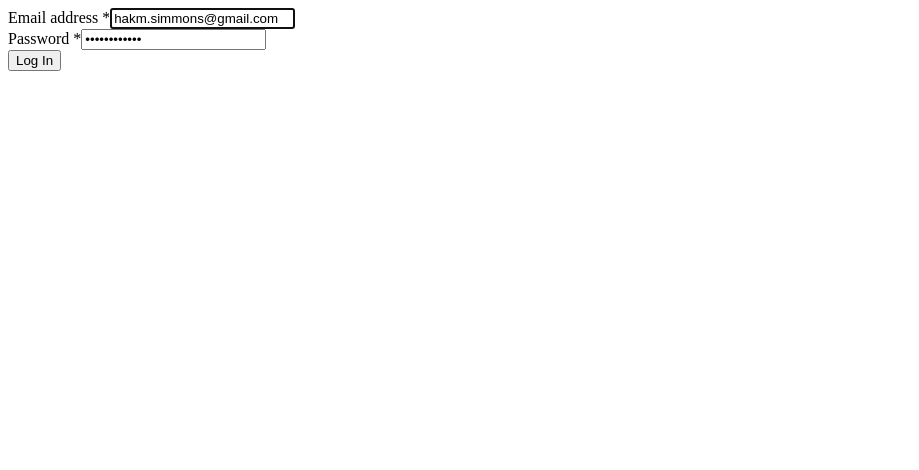
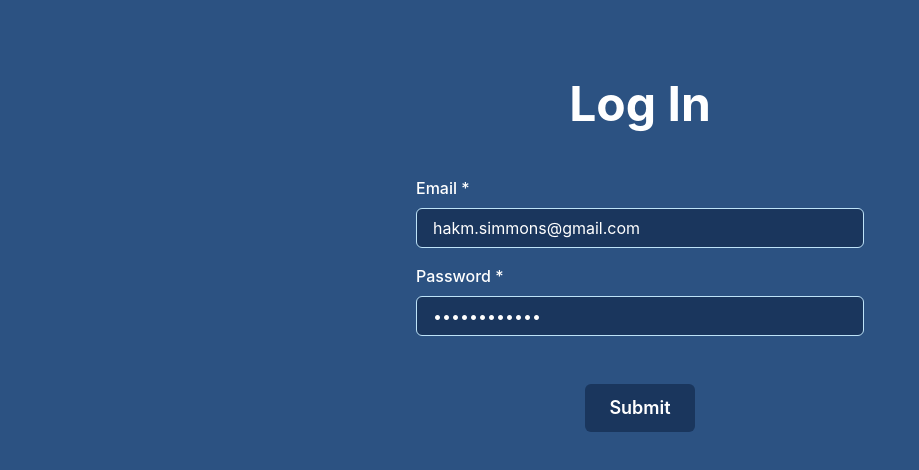
Before and after one commit to clairox/firebase-auth-test, a React (Vite) app in the folder client/: page /login in a window 1280 px wide. Shown: the top 470 px of the page, without its empty margins (0-919 px from the left). Built offline with nearby package versions, Linux system fonts and the light colour scheme; no server answers.

Commit message:
feat: use Chakra UI style components

```diff
--- a/client/package.json
+++ b/client/package.json
@@ -10,9 +10,13 @@
 		"preview": "vite preview"
 	},
 	"dependencies": {
+		"@chakra-ui/react": "^2.8.2",
+		"@emotion/react": "^11.11.4",
+		"@emotion/styled": "^11.11.0",
 		"@hookform/resolvers": "^3.3.4",
 		"axios": "^1.6.7",
 		"firebase": "^10.8.1",
+		"framer-motion": "^11.0.8",
 		"react": "^18.2.0",
 		"react-dom": "^18.2.0",
 		"react-firebase-hooks": "^5.1.1",
--- a/client/src/components/Button.tsx
+++ b/client/src/components/Button.tsx
@@ -1,12 +1,7 @@
-import { FunctionComponent, ReactNode } from 'react'
+import { Button as Btn, ButtonProps, ComponentWithAs } from '@chakra-ui/react'
 
-type ButtonProps = {
-	onClick: () => void
-	children: ReactNode
-}
-
-const Button: FunctionComponent<ButtonProps> = ({ onClick, children }) => {
-	return <button onClick={onClick}>{children}</button>
+const Button: ComponentWithAs<'button', ButtonProps> = props => {
+	return <Btn {...props} bg="blue.900" color="white" size="lg" _hover={{ bg: 'blue.1000' }} />
 }
 
 export default Button
--- /dev/null
+++ b/client/src/components/Input.tsx
@@ -0,0 +1,13 @@
+import { ComponentWithAs, InputProps, Input as Ipt } from '@chakra-ui/react'
+import { RefCallBack } from 'react-hook-form'
+
+type Props = InputProps & {
+	innerref: RefCallBack
+}
+
+const Input: ComponentWithAs<'input', Props> = props => {
+	const { innerref, ...rest } = props
+	return <Ipt {...rest} ref={innerref} variant="filled" bg="blue.900" borderWidth="thin" borderColor="blue.100" focusBorderColor="blue.300" _hover={{ bg: 'blue.1000' }} _focus={{ bg: 'blue.1000' }} />
+}
+
+export default Input
--- a/client/src/components/LoginForm/Form.tsx
+++ b/client/src/components/LoginForm/Form.tsx
@@ -1,33 +1,45 @@
 import { SubmitHandler, useFormContext } from 'react-hook-form'
 import { LoginFormSchemaType } from './types/schema'
 import { FunctionComponent } from 'react'
+import { ButtonGroup, Center, FormControl, FormLabel, Heading, VStack } from '@chakra-ui/react'
+import Button from '../Button'
+import Input from '../Input'
 
 type LoginFormProps = {
 	onSubmit: SubmitHandler<LoginFormSchemaType>
+	loading: boolean
 }
 
-const Form: FunctionComponent<LoginFormProps> = ({ onSubmit }) => {
+const Form: FunctionComponent<LoginFormProps> = ({ onSubmit, loading }) => {
 	const { register, handleSubmit } = useFormContext<LoginFormSchemaType>()
 
+	const { ref: emailRef, ...emailRegister } = register('email', { required: true })
+	const { ref: passwordRef, ...passwordRegister } = register('password', { required: true })
+
 	return (
-		<form className="form" onSubmit={handleSubmit(onSubmit)}>
-			{/* Email Input */}
-			<div className="form-group">
-				<label className="form-label" htmlFor="email-input">
-					Email address *
-				</label>
-				<input {...register('email', { required: true })} type="email" className="text-input" id="email" aria-required="true" autoFocus />
-			</div>
+		<Center as="form" w="100%" onSubmit={handleSubmit(onSubmit)}>
+			<VStack spacing="4" w="md">
+				<Heading size="2xl" mb="8">
+					Log In
+				</Heading>
+				{/* Email Input */}
+				<FormControl>
+					<FormLabel htmlFor="email-input">Email *</FormLabel>
+					<Input {...emailRegister} innerref={emailRef} type="email" id="email" aria-required="true" />
+				</FormControl>
 
-			{/* Password Input  */}
-			<div className="form-group">
-				<label className="form-label" htmlFor="passwordInput">
-					Password *
-				</label>
-				<input {...register('password', { required: true })} type="password" className="text-input" id="password" aria-required="true" />
-			</div>
-			<button type="submit">Log In</button>
-		</form>
+				{/* Password Input  */}
+				<FormControl>
+					<FormLabel htmlFor="passwordInput">Password *</FormLabel>
+					<Input {...passwordRegister} innerref={passwordRef} type="password" id="password" aria-required="true" />
+				</FormControl>
+				<ButtonGroup mt="8">
+					<Button type="submit" isLoading={loading} loadingText="Submitting">
+						Submit
+					</Button>
+				</ButtonGroup>
+			</VStack>
+		</Center>
 	)
 }
 
--- a/client/src/components/LoginForm/index.tsx
+++ b/client/src/components/LoginForm/index.tsx
@@ -6,9 +6,11 @@ import Form from './Form'
 import { signInWithEmailAndPassword } from 'firebase/auth'
 import { auth } from '../../lib/firebase'
 import { useNavigate } from 'react-router-dom'
+import { useState } from 'react'
 
 const LoginFormWrapper = () => {
 	const navigate = useNavigate()
+	const [loading, setLoading] = useState(false)
 
 	const formMethods = useForm<LoginFormSchemaType>({
 		resolver: zodResolver(LoginFormSchema),
@@ -19,6 +21,7 @@ const LoginFormWrapper = () => {
 	})
 
 	const onSubmit: SubmitHandler<LoginFormSchemaType> = async (data): Promise<void> => {
+		setLoading(true)
 		try {
 			const { email, password } = data
 
@@ -31,7 +34,7 @@ const LoginFormWrapper = () => {
 
 	return (
 		<FormProvider {...formMethods}>
-			<Form onSubmit={onSubmit} />
+			<Form onSubmit={onSubmit} loading={loading} />
 		</FormProvider>
 	)
 }
--- a/client/src/components/SignupForm/Form.tsx
+++ b/client/src/components/SignupForm/Form.tsx
@@ -1,33 +1,45 @@
 import { SubmitHandler, useFormContext } from 'react-hook-form'
 import { SignupFormSchemaType } from './types/schema'
 import { FunctionComponent } from 'react'
+import { ButtonGroup, Center, FormControl, FormLabel, Heading, VStack } from '@chakra-ui/react'
+import Button from '../Button'
+import Input from '../Input'
 
 type SignupFormProps = {
 	onSubmit: SubmitHandler<SignupFormSchemaType>
+	loading: boolean
 }
 
-const Form: FunctionComponent<SignupFormProps> = ({ onSubmit }) => {
+const Form: FunctionComponent<SignupFormProps> = ({ onSubmit, loading }) => {
 	const { register, handleSubmit } = useFormContext<SignupFormSchemaType>()
 
+	const { ref: emailRef, ...emailRegister } = register('email', { required: true })
+	const { ref: passwordRef, ...passwordRegister } = register('password', { required: true })
+
 	return (
-		<form className="form" onSubmit={handleSubmit(onSubmit)}>
-			{/* Email Input */}
-			<div className="form-group">
-				<label className="form-label" htmlFor="email-input">
-					Email address *
-				</label>
-				<input {...register('email', { required: true })} type="email" className="text-input" id="email" aria-required="true" autoFocus />
-			</div>
+		<Center as="form" w="100%" onSubmit={handleSubmit(onSubmit)}>
+			<VStack spacing="4" w="md">
+				<Heading size="2xl" mb="8">
+					Sign Up
+				</Heading>
+				{/* Email Input */}
+				<FormControl>
+					<FormLabel htmlFor="email-input">Email *</FormLabel>
+					<Input {...emailRegister} innerref={emailRef} type="email" id="email" aria-required="true" autoFocus />
+				</FormControl>
 
-			{/* Password Input  */}
-			<div className="form-group">
-				<label className="form-label" htmlFor="passwordInput">
-					Password *
-				</label>
-				<input {...register('password', { required: true })} type="password" className="text-input" id="password" aria-required="true" />
-			</div>
-			<button type="submit">Sign Up</button>
-		</form>
+				{/* Password Input  */}
+				<FormControl>
+					<FormLabel htmlFor="passwordInput">Password *</FormLabel>
+					<Input {...passwordRegister} innerref={passwordRef} type="password" id="password" aria-required="true" />
+				</FormControl>
+				<ButtonGroup mt="8">
+					<Button type="submit" isLoading={loading} loadingText="Submitting">
+						Submit
+					</Button>
+				</ButtonGroup>
+			</VStack>
+		</Center>
 	)
 }
 
--- a/client/src/components/SignupForm/index.tsx
+++ b/client/src/components/SignupForm/index.tsx
@@ -6,9 +6,11 @@ import Form from './Form'
 import { createUserWithEmailAndPassword } from 'firebase/auth'
 import { auth } from '../../lib/firebase'
 import { useNavigate } from 'react-router-dom'
+import { useState } from 'react'
 
 const SignupFormWrapper = () => {
 	const navigate = useNavigate()
+	const [loading, setLoading] = useState(false)
 
 	const formMethods = useForm<SignupFormSchemaType>({
 		resolver: zodResolver(SignupFormSchema),
@@ -19,6 +21,7 @@ const SignupFormWrapper = () => {
 	})
 
 	const onSubmit: SubmitHandler<SignupFormSchemaType> = async (data): Promise<void> => {
+		setLoading(true)
 		try {
 			const { email, password } = data
 
@@ -31,7 +34,7 @@ const SignupFormWrapper = () => {
 
 	return (
 		<FormProvider {...formMethods}>
-			<Form onSubmit={onSubmit} />
+			<Form onSubmit={onSubmit} loading={loading} />
 		</FormProvider>
 	)
 }
--- a/client/src/layouts/Layout.tsx
+++ b/client/src/layouts/Layout.tsx
@@ -1,12 +1,13 @@
+import { Box } from '@chakra-ui/react'
 import { Outlet } from 'react-router-dom'
 
 const Layout = () => {
 	return (
-		<div>
-			<main>
+		<Box minH="100vh" bg="blue.700" color="white">
+			<Box as="main" pt={['10', '14', '20']} px="5">
 				<Outlet />
-			</main>
-		</div>
+			</Box>
+		</Box>
 	)
 }
 
--- a/client/src/main.tsx
+++ b/client/src/main.tsx
@@ -3,11 +3,15 @@ import ReactDOM from 'react-dom/client'
 import App from './App.tsx'
 import './index.css'
 import { BrowserRouter } from 'react-router-dom'
+import { ChakraProvider } from '@chakra-ui/react'
+import themes from './themes/index.ts'
 
 ReactDOM.createRoot(document.getElementById('root')!).render(
 	<BrowserRouter>
 		<React.StrictMode>
-			<App />
+			<ChakraProvider theme={themes}>
+				<App />
+			</ChakraProvider>
 		</React.StrictMode>
 	</BrowserRouter>
 )
--- a/client/src/pages/Home.tsx
+++ b/client/src/pages/Home.tsx
@@ -3,6 +3,7 @@ import { auth } from '../lib/firebase'
 import { User } from 'firebase/auth'
 import { useNavigate } from 'react-router-dom'
 import Button from '../components/Button'
+import { Box, ButtonGroup, Center, Flex, HStack, Heading, List, ListItem, Text } from '@chakra-ui/react'
 
 const Home = () => {
 	const navigate = useNavigate()
@@ -11,40 +12,66 @@ const Home = () => {
 	const shownUserProperties: (keyof User)[] = ['uid', 'email']
 
 	if (loading) {
-		return <div>Loading...</div>
+		return <Center>Loading...</Center>
 	}
 
 	if (error) {
-		return <div>Something went wrong.</div>
+		return <Center>Something went wrong.</Center>
 	}
 
 	if (user) {
 		return (
-			<div>
-				<h1>You are currently logged in!</h1>
-				<p>
-					<strong>Your user data is listed below.</strong>
-				</p>
+			<Box>
+				<Center>
+					<Flex direction="column" align="left">
+						<Heading mb="4">You are currently logged in!</Heading>
+						<Text as="b" mb={['6', '6', '8']}>
+							Your user data is listed below.
+						</Text>
+						<List spacing={4}>
 							{Object.keys(user).map(key => {
 								if (shownUserProperties.includes(key as keyof User)) {
-						const text = `${key}: ${Object(user)[key] || 'None'}`
-						return <p key={key}>{text}</p>
+									const keyText = key + ':'
+									const valueText = Object(user)[key] || 'None'
+									return (
+										<ListItem key={key}>
+											<HStack>
+												<Text as="b" w="12">
+													{keyText}
+												</Text>
+												<Text>{valueText}</Text>
+											</HStack>
+										</ListItem>
+									)
 								}
 							})}
+						</List>
+					</Flex>
+				</Center>
+				<Center mt="8">
 					<Button onClick={() => auth.signOut()}>Log Out</Button>
-			</div>
+				</Center>
+			</Box>
 		)
 	}
 
 	return (
-		<div>
-			<h1>Welcome to Firebase Auth Test</h1>
-			<p>
+		<Box>
+			<Heading as="h1" size={['2xl', '2xl', '3xl']} mb="8">
+				<Text align="center">Welcome to Firebase Auth Test</Text>
+			</Heading>
+			<Center>
+				<Text>
 					Click the <strong>Sign Up</strong> button to create a new account or the <strong>Log In</strong> button to log into an existing one.
-			</p>
+				</Text>
+			</Center>
+			<Center>
+				<ButtonGroup spacing="4" mt="10">
 					<Button onClick={() => navigate('/signup')}>Sign Up</Button>
 					<Button onClick={() => navigate('/login')}>Log In</Button>
-		</div>
+				</ButtonGroup>
+			</Center>
+		</Box>
 	)
 }
 
--- /dev/null
+++ b/client/src/themes/index.ts
@@ -0,0 +1,11 @@
+import { extendTheme } from '@chakra-ui/react'
+
+const overrides = {
+	colors: {
+		blue: {
+			1000: '#142e52',
+		},
+	},
+}
+
+export default extendTheme(overrides)
```
Also changed, not shown: 1 other file (tests, documents, lock files or other folders). Lines whose indentation alone changed are shown as unchanged.
